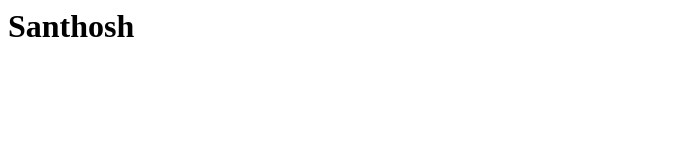
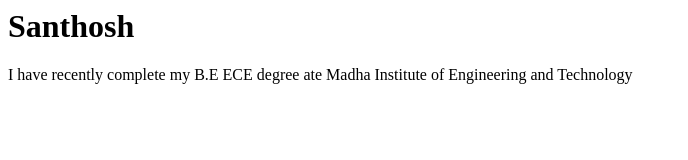
Before and after one commit to santhoshkumar0108/portfolio, a plain HTML site: page index.html in a window 1280 px wide. Shown: the whole page, without its empty margins (0-688 px from the left). Drawn offline with Linux system fonts and the light colour scheme.

Commit message:
add para

```diff
--- a/index.html
+++ b/index.html
@@ -6,5 +6,6 @@
 </head>
 <body>
     <h1>Santhosh</h1>
+    <p>I have recently complete my B.E ECE degree ate Madha Institute of Engineering and Technology</p>
 </body>
 </html>
```
